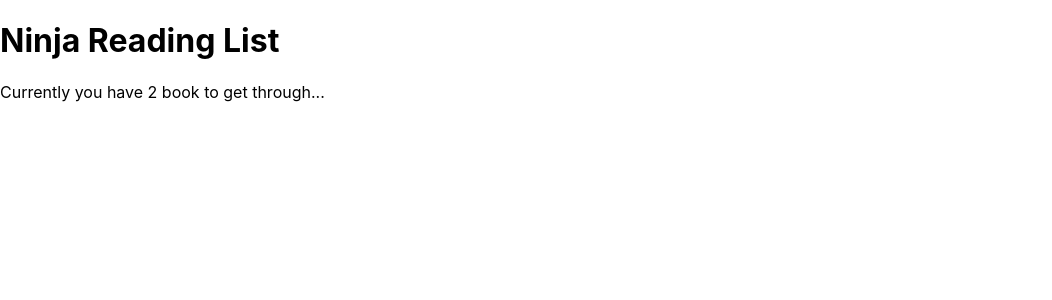
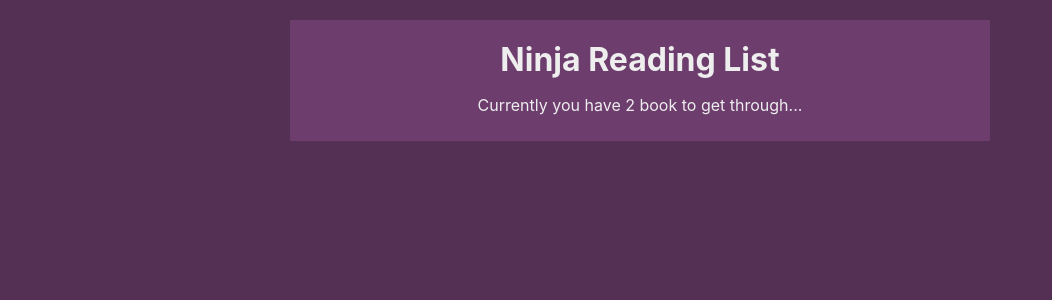
Before and after one commit to DaniyalManzoor/Book_Listing_app, a React (Create React App) app: page / in a window 1280 px wide. Shown: the top 300 px of the page, without its empty margins (0-1052 px from the left). Built offline with nearby package versions, Linux system fonts and the light colour scheme.

Commit message:
add style to navbar.jsx file

```diff
--- a/src/index.css
+++ b/src/index.css
@@ -5,4 +5,20 @@
     sans-serif;
   -webkit-font-smoothing: antialiased;
   -moz-osx-font-smoothing: grayscale;
+  background-color: #553055;
 }
+.App {
+  background-color: #4c2a4c;
+  margin: 20px auto;
+  width: 90%;
+  max-width: 700px;
+  color: #eee;
+}
+.navbar {
+  padding: 10px 20px;
+  text-align: center;
+  background-color: #6d3d6d;
+}
+.navbar h1 {
+  margin: 10px 0;
+}
```
